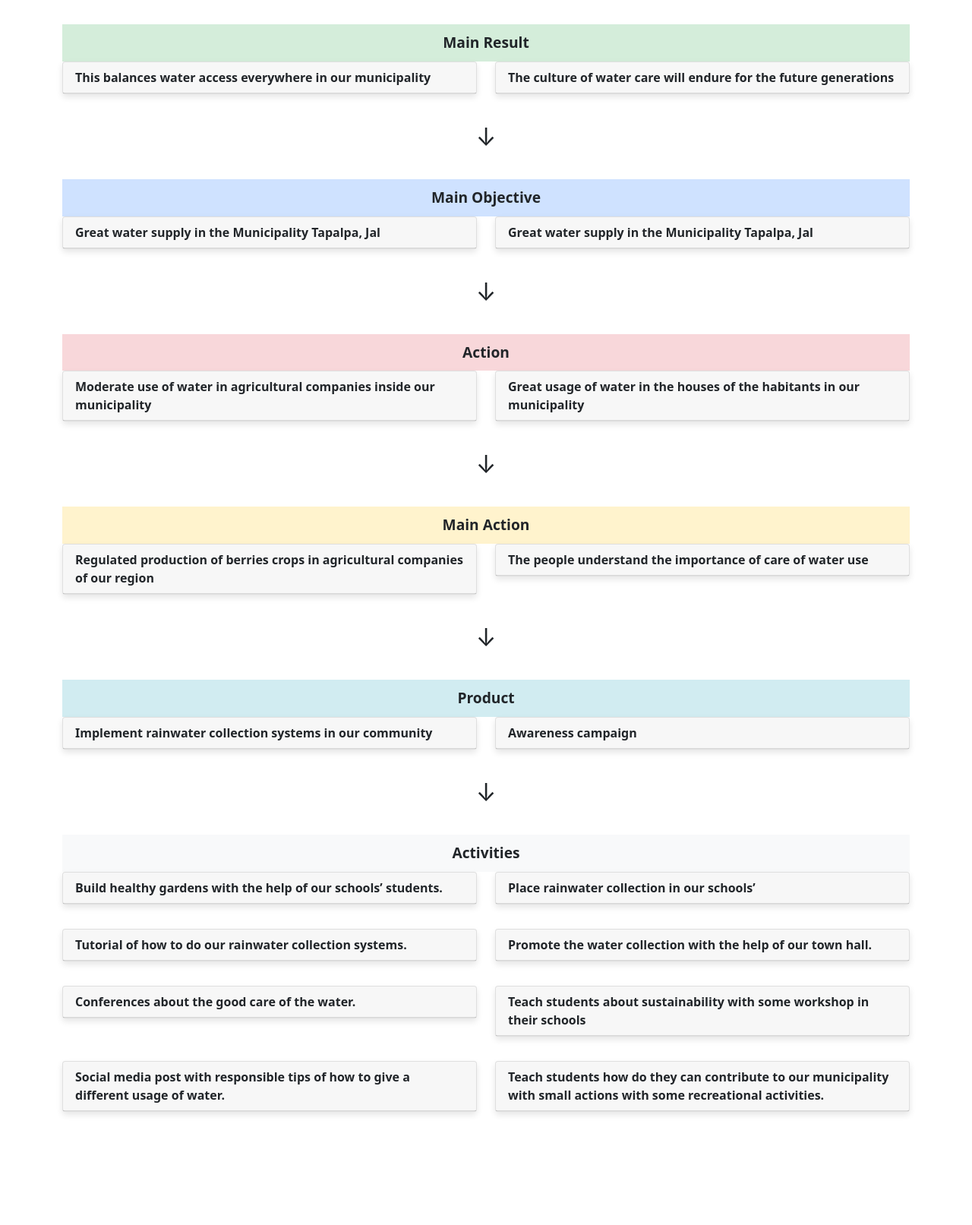
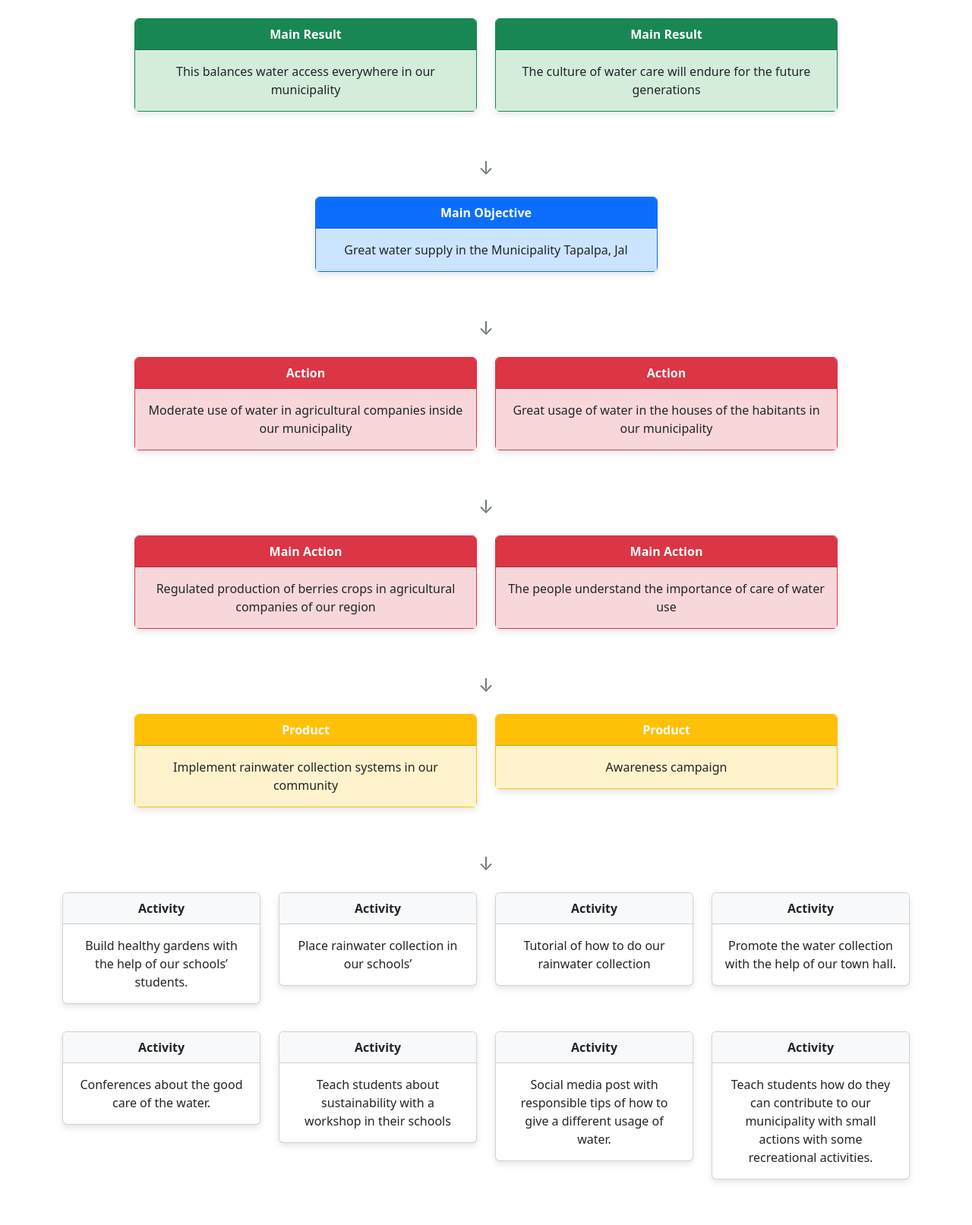
Before and after one commit to raidolContreras/mml_2024, a PHP site: page /pages/structure/Structure.php in a window 1280 px wide. Shown: the whole page at 76% size. Before the commit the page ends 1468 px from the top, so only its background shows below. Run offline with PHP 8.4, Linux system fonts and the light colour scheme.

Commit message:
Update Structure.php

```diff
--- a/view/pages/structure/Structure.php
+++ b/view/pages/structure/Structure.php
@@ -3,195 +3,175 @@
 <head>
     <meta charset="UTF-8">
     <meta name="viewport" content="width=device-width, initial-scale=1.0">
-    <title>Water Supply Plan</title>
-    <link href="https://maxcdn.bootstrapcdn.com/bootstrap/5.0.0-beta3/css/bootstrap.min.css" rel="stylesheet">
+    <title>Water Management Plan</title>
+    <link href="https://stackpath.bootstrapcdn.com/bootstrap/5.3.0/css/bootstrap.min.css" rel="stylesheet">
     <style>
         .card-header {
             font-weight: bold;
+            text-align: center;
+        }
+        .card {
+            margin-bottom: 20px;
+            box-shadow: 0 4px 8px rgba(0,0,0,0.1);
+        }
+        .card-body {
+            text-align: center;
         }
         .arrow {
             text-align: center;
-            font-size: 2rem;
+            font-size: 24px;
+            margin: 20px 0;
+            color: #6c757d;
         }
-        .card {
-            margin-bottom: 2rem;
-            box-shadow: 0 4px 8px rgba(0,0,0,0.1);
+        .bg-light-green {
+            background-color: #d4edda;
         }
-        .section-title {
-            background-color: #e9ecef;
-            padding: 10px;
-            margin-top: 2rem;
-            text-align: center;
-            font-size: 1.2rem;
-            font-weight: bold;
+        .bg-light-blue {
+            background-color: #cce5ff;
         }
-        .main-result { background-color: #d4edda; }
-        .main-objective { background-color: #cfe2ff; }
-        .action { background-color: #f8d7da; }
-        .main-action { background-color: #fff3cd; }
-        .product { background-color: #d1ecf1; }
-        .activity { background-color: #f8f9fa; }
+        .bg-light-red {
+            background-color: #f8d7da;
+        }
+        .bg-light-yellow {
+            background-color: #fff3cd;
+        }
+        .step-container {
+            display: flex;
+            flex-direction: column;
+            align-items: center;
+        }
     </style>
 </head>
 <body>
-    <div class="container">
-        <div class="section-title main-result">Main Result</div>
-        <div class="row">
-            <div class="col-6">
-                <div class="card">
-                    <div class="card-header">
-                        This balances water access everywhere in our municipality
-                    </div>
+    <div class="container my-4">
+        <!-- Main Results -->
+        <div class="row justify-content-center">
+            <div class="col-md-5 mb-3">
+                <div class="card border-success">
+                    <div class="card-header bg-success text-white">Main Result</div>
+                    <div class="card-body bg-light-green">This balances water access everywhere in our municipality</div>
                 </div>
             </div>
-            <div class="col-6">
-                <div class="card">
-                    <div class="card-header">
-                        The culture of water care will endure for the future generations
-                    </div>
+            <div class="col-md-5 mb-3">
+                <div class="card border-success">
+                    <div class="card-header bg-success text-white">Main Result</div>
+                    <div class="card-body bg-light-green">The culture of water care will endure for the future generations</div>
                 </div>
             </div>
         </div>
         <div class="arrow">↓</div>
-
-        <div class="section-title main-objective">Main Objective</div>
-        <div class="row">
-            <div class="col-6">
-                <div class="card">
-                    <div class="card-header">
-                        Great water supply in the Municipality Tapalpa, Jal
-                    </div>
-                </div>
-            </div>
-            <div class="col-6">
-                <div class="card">
-                    <div class="card-header">
-                        Great water supply in the Municipality Tapalpa, Jal
-                    </div>
+        <!-- Main Objectives -->
+        <div class="row justify-content-center">
+            <div class="col-md-5 mb-3">
+                <div class="card border-primary">
+                    <div class="card-header bg-primary text-white">Main Objective</div>
+                    <div class="card-body bg-light-blue">Great water supply in the Municipality Tapalpa, Jal</div>
                 </div>
             </div>
         </div>
         <div class="arrow">↓</div>
-
-        <div class="section-title action">Action</div>
-        <div class="row">
-            <div class="col-6">
-                <div class="card">
-                    <div class="card-header">
-                        Moderate use of water in agricultural companies inside our municipality
-                    </div>
+        <!-- Actions -->
+        <div class="row justify-content-center">
+            <div class="col-md-5 mb-3">
+                <div class="card border-danger">
+                    <div class="card-header bg-danger text-white">Action</div>
+                    <div class="card-body bg-light-red">Moderate use of water in agricultural companies inside our municipality</div>
                 </div>
             </div>
-            <div class="col-6">
-                <div class="card">
-                    <div class="card-header">
-                        Great usage of water in the houses of the habitants in our municipality
-                    </div>
+            <div class="col-md-5 mb-3">
+                <div class="card border-danger">
+                    <div class="card-header bg-danger text-white">Action</div>
+                    <div class="card-body bg-light-red">Great usage of water in the houses of the habitants in our municipality</div>
                 </div>
             </div>
         </div>
         <div class="arrow">↓</div>
-
-        <div class="section-title main-action">Main Action</div>
-        <div class="row">
-            <div class="col-6">
-                <div class="card">
-                    <div class="card-header">
-                        Regulated production of berries crops in agricultural companies of our region
-                    </div>
+        <!-- Main Actions -->
+        <div class="row justify-content-center">
+            <div class="col-md-5 mb-3">
+                <div class="card border-danger">
+                    <div class="card-header bg-danger text-white">Main Action</div>
+                    <div class="card-body bg-light-red">Regulated production of berries crops in agricultural companies of our region</div>
                 </div>
             </div>
-            <div class="col-6">
-                <div class="card">
-                    <div class="card-header">
-                        The people understand the importance of care of water use
-                    </div>
+            <div class="col-md-5 mb-3">
+                <div class="card border-danger">
+                    <div class="card-header bg-danger text-white">Main Action</div>
+                    <div class="card-body bg-light-red">The people understand the importance of care of water use</div>
                 </div>
             </div>
         </div>
         <div class="arrow">↓</div>
-
-        <div class="section-title product">Product</div>
-        <div class="row">
-            <div class="col-6">
-                <div class="card">
-                    <div class="card-header">
-                        Implement rainwater collection systems in our community
-                    </div>
+        <!-- Products -->
+        <div class="row justify-content-center">
+            <div class="col-md-5 mb-3">
+                <div class="card border-warning">
+                    <div class="card-header bg-warning text-white">Product</div>
+                    <div class="card-body bg-light-yellow">Implement rainwater collection systems in our community</div>
                 </div>
             </div>
-            <div class="col-6">
-                <div class="card">
-                    <div class="card-header">
-                        Awareness campaign
-                    </div>
+            <div class="col-md-5 mb-3">
+                <div class="card border-warning">
+                    <div class="card-header bg-warning text-white">Product</div>
+                    <div class="card-body bg-light-yellow">Awareness campaign</div>
                 </div>
             </div>
         </div>
         <div class="arrow">↓</div>
-
-        <div class="section-title activity">Activities</div>
-        <div class="row">
-            <div class="col-6">
+        <!-- Activities -->
+        <div class="row justify-content-center">
+            <div class="col-md-3 mb-3">
                 <div class="card">
-                    <div class="card-header">
-                        Build healthy gardens with the help of our schools’ students.
-                    </div>
+                    <div class="card-header bg-light">Activity</div>
+                    <div class="card-body">Build healthy gardens with the help of our schools’ students.</div>
                 </div>
             </div>
-            <div class="col-6">
+            <div class="col-md-3 mb-3">
                 <div class="card">
-                    <div class="card-header">
-                        Place rainwater collection in our schools’
-                    </div>
+                    <div class="card-header bg-light">Activity</div>
+                    <div class="card-body">Place rainwater collection in our schools’</div>
                 </div>
             </div>
-            <div class="col-6">
+            <div class="col-md-3 mb-3">
                 <div class="card">
-                    <div class="card-header">
-                        Tutorial of how to do our rainwater collection systems.
-                    </div>
+                    <div class="card-header bg-light">Activity</div>
+                    <div class="card-body">Tutorial of how to do our rainwater collection</div>
                 </div>
             </div>
-            <div class="col-6">
+            <div class="col-md-3 mb-3">
                 <div class="card">
-                    <div class="card-header">
-                        Promote the water collection with the help of our town hall.
-                    </div>
+                    <div class="card-header bg-light">Activity</div>
+                    <div class="card-body">Promote the water collection with the help of our town hall.</div>
                 </div>
             </div>
-            <div class="col-6">
+        </div>
+        <div class="row justify-content-center">
+            <div class="col-md-3 mb-3">
                 <div class="card">
-                    <div class="card-header">
-                        Conferences about the good care of the water.
-                    </div>
+                    <div class="card-header bg-light">Activity</div>
+                    <div class="card-body">Conferences about the good care of the water.</div>
                 </div>
             </div>
-            <div class="col-6">
+            <div class="col-md-3 mb-3">
                 <div class="card">
-                    <div class="card-header">
-                        Teach students about sustainability with some workshop in their schools
-                    </div>
+                    <div class="card-header bg-light">Activity</div>
+                    <div class="card-body">Teach students about sustainability with a workshop in their schools</div>
                 </div>
             </div>
-            <div class="col-6">
+            <div class="col-md-3 mb-3">
                 <div class="card">
-                    <div class="card-header">
-                        Social media post with responsible tips of how to give a different usage of water.
-                    </div>
+                    <div class="card-header bg-light">Activity</div>
+                    <div class="card-body">Social media post with responsible tips of how to give a different usage of water.</div>
                 </div>
             </div>
-            <div class="col-6">
+            <div class="col-md-3 mb-3">
                 <div class="card">
-                    <div class="card-header">
-                        Teach students how do they can contribute to our municipality with small actions with some recreational activities.
-                    </div>
+                    <div class="card-header bg-light">Activity</div>
+                    <div class="card-body">Teach students how do they can contribute to our municipality with small actions with some recreational activities.</div>
                 </div>
             </div>
         </div>
     </div>
-    <script src="https://code.jquery.com/jquery-3.3.1.slim.min.js"></script>
-    <script src="https://cdnjs.cloudflare.com/ajax/libs/popper.js/1.14.7/umd/popper.min.js"></script>
-    <script src="https://stackpath.bootstrapcdn.com/bootstrap/5.0.0-beta3/js/bootstrap.min.js"></script>
+    <script src="https://stackpath.bootstrapcdn.com/bootstrap/5.3.0/js/bootstrap.bundle.min.js"></script>
 </body>
 </html>
```
